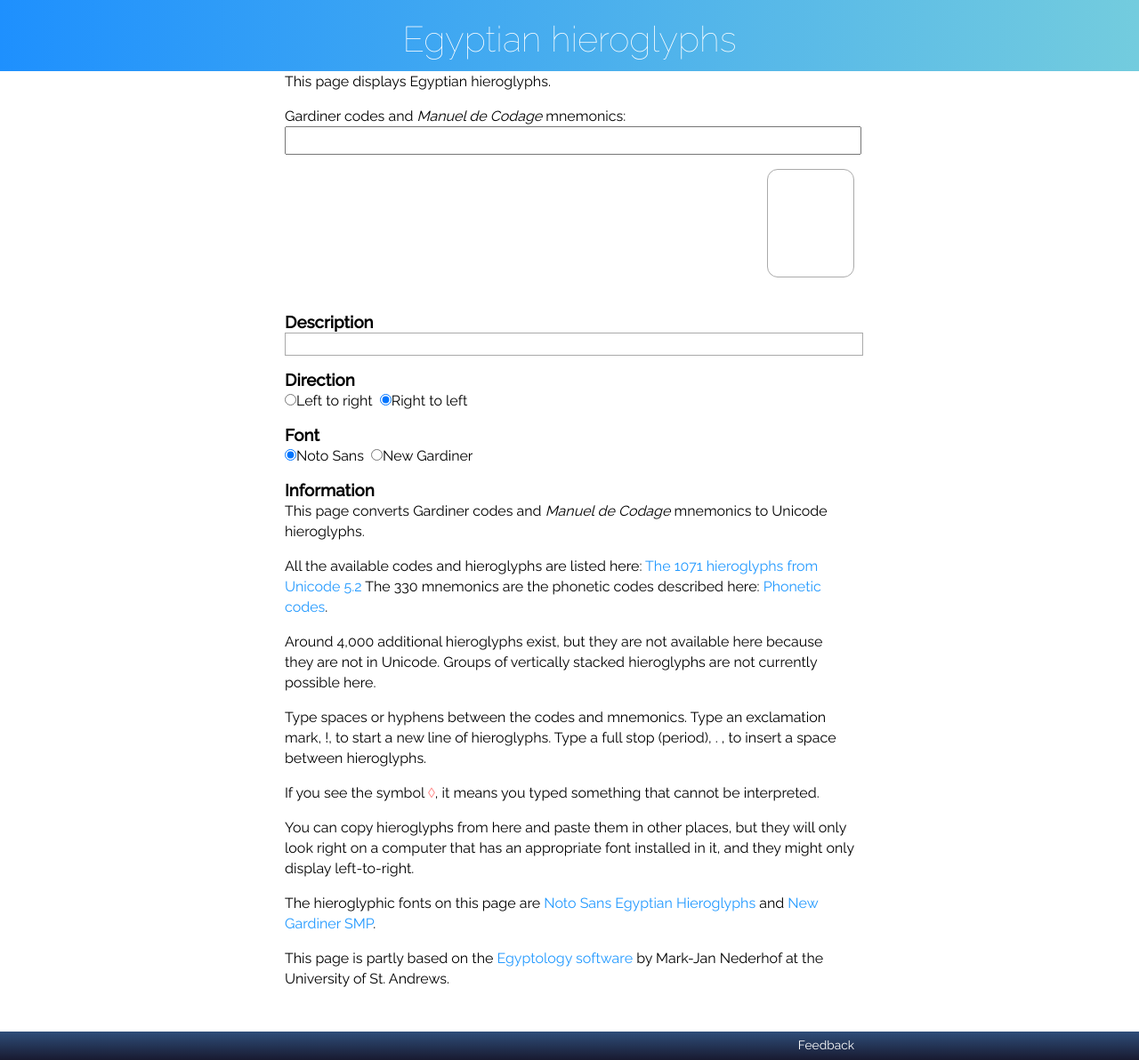
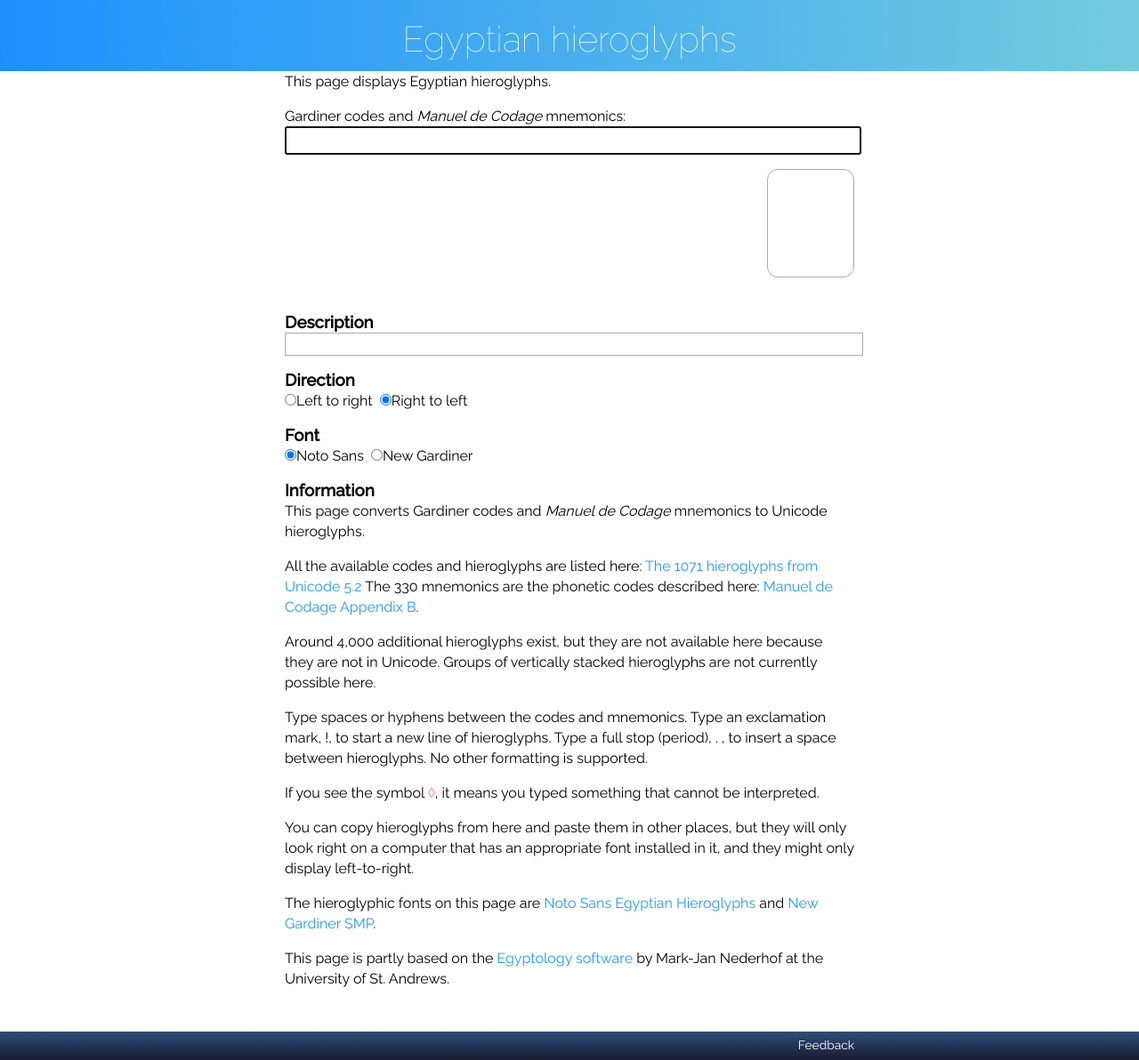
Before and after one commit to RarelyCharlie/rarelycharlie.github.io, a Jekyll site: the page built from hieroglyphs.md, in a window 1280 px wide and 1192 px high. Shown: the whole window at 89% size. Built offline with Jekyll 4.4.1, drawn with Linux system fonts in a browser that asks for light colours; some web fonts are replaced.

Commit message:
Update hieroglyphs.md

```diff
--- a/hieroglyphs.md
+++ b/hieroglyphs.md
@@ -56,11 +56,11 @@ h3 {margin: 0;}
 ### Information
 This page converts Gardiner codes and <em>Manuel de Codage</em> mnemonics to Unicode hieroglyphs.
 
-All the available codes and hieroglyphs are listed here: [The 1071 hieroglyphs from Unicode 5.2](https://mjn.host.cs.st-andrews.ac.uk/egyptian/unicode/tablemain.html) The 330 mnemonics are the phonetic codes described here: [Phonetic codes](http://www.catchpenny.org/codage/#phonetic).
+All the available codes and hieroglyphs are listed here: [The 1071 hieroglyphs from Unicode 5.2](https://mjn.host.cs.st-andrews.ac.uk/egyptian/unicode/tablemain.html) The 330 mnemonics are the phonetic codes described here: [Manuel de Codage Appendix B](http://www.catchpenny.org/codage/#app2).
 
 Around 4,000 additional hieroglyphs exist, but they are not available here because they are not in Unicode. Groups of vertically stacked hieroglyphs are not currently possible here.
 
-Type spaces or hyphens between the codes and mnemonics. Type an exclamation mark, !, to start a new line of hieroglyphs. Type a full stop (period), . , to insert a space between hieroglyphs.
+Type spaces or hyphens between the codes and mnemonics. Type an exclamation mark, !, to start a new line of hieroglyphs. Type a full stop (period), . , to insert a space between hieroglyphs. No other formatting is supported.
 
 If you see the symbol <del>&#9674;</del>, it means you typed something that cannot be interpreted.
 
```
